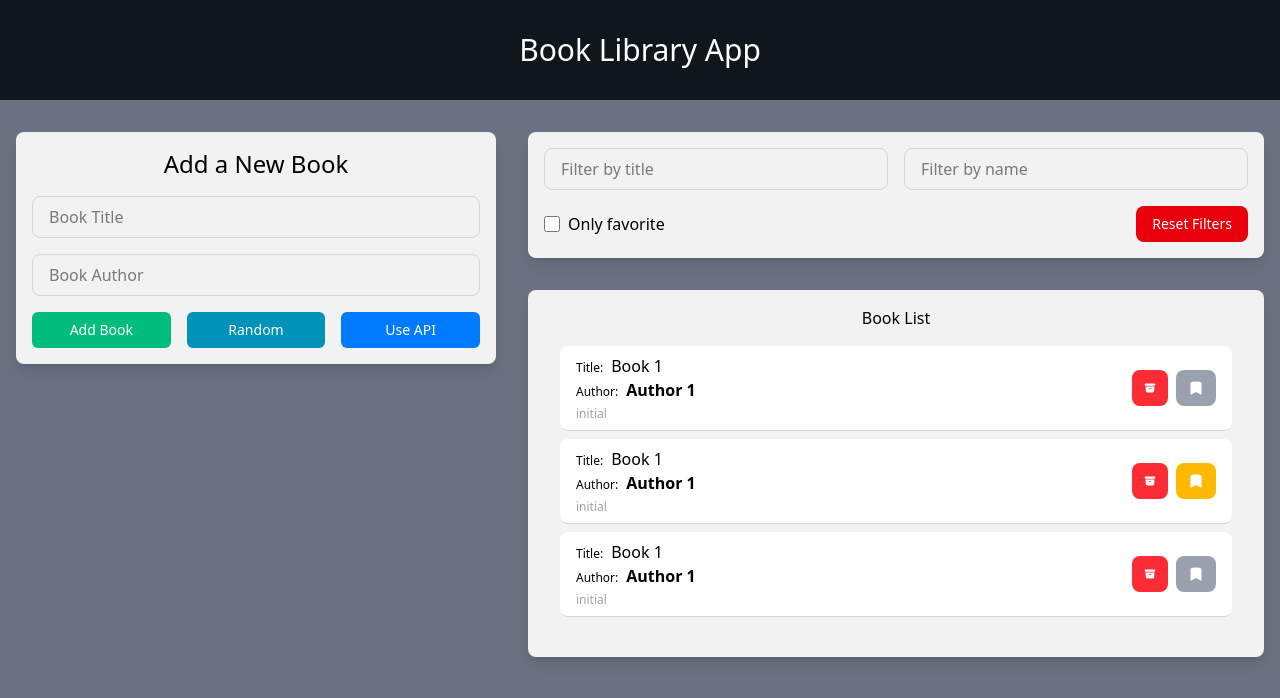
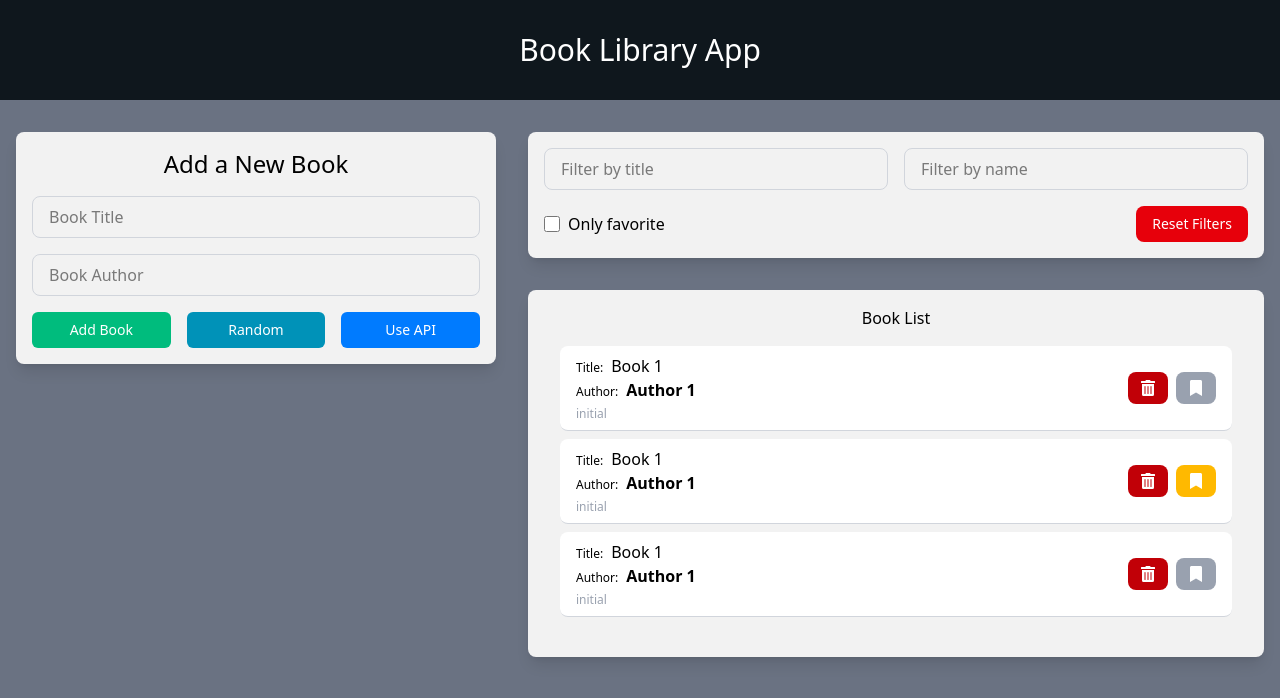
Before and after one commit to mkrtchyantigran/BooksLibrary-React-Redux, a React (Vite) app in the folder frontend/: page / in a window 1280 px wide. Shown: the top 698 px of the page. Built offline with nearby package versions, Linux system fonts and the light colour scheme.

Commit message:
fixed css in LitItem.jsx

```diff
--- a/frontend/src/components/list-item/ListItem.jsx
+++ b/frontend/src/components/list-item/ListItem.jsx
@@ -1,6 +1,6 @@
 
 import { useDispatch } from "react-redux";
-import { HiArchiveBox, HiBookmark  } from "react-icons/hi2";
+import { FaTrashAlt, FaBookmark  } from "react-icons/fa";
 
 // import { deleteBook, toggleFavorite } from "../../redux/books/actionCreators";
 
@@ -40,15 +40,15 @@ const hendleToggleFavortie = (id) => dispatch(toggleFavorite(id));
       <div className="flex gap-2">
         <button
           onClick={() => handleDeleteBook(book.id)}
-          className="px-3 py-3 bg-red-500 hover:bg-red-600 text-xs transition-colors duration-300 text-white cursor-pointer rounded-lg"
+          className="px-3 py-2 bg-red-700 hover:bg-red-600 text-xs transition-colors duration-300 text-white cursor-pointer rounded-lg"
         >
-          <HiArchiveBox />
+          <FaTrashAlt className="w-4 h-4" />
           </button>
           <button
             onClick={() => hendleToggleFavortie(book.id)}
             className={`${book.isFavorite ? " bg-amber-400 hover:bg-amber-300": "bg-gray-400 hover:bg-gray-300"} px-3 py-2 transition-colors duration-300 text-white cursor-pointer rounded-lg`}
           >
-          <HiBookmark />
+          <FaBookmark  />
           </button>
       </div>
    </li>
```
